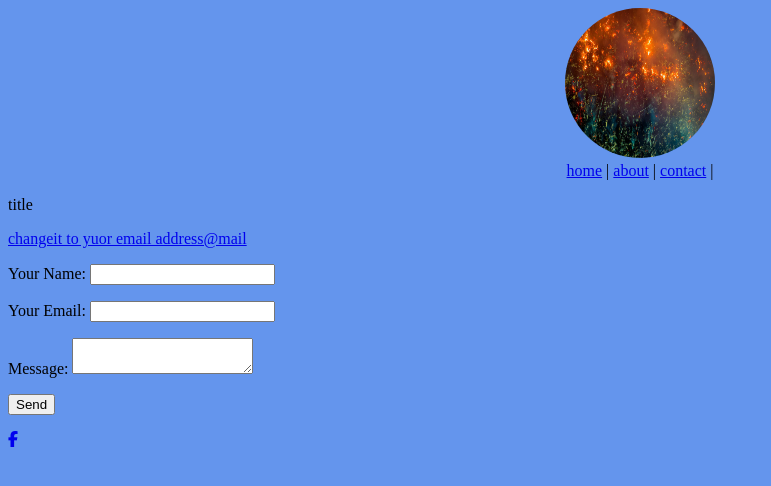
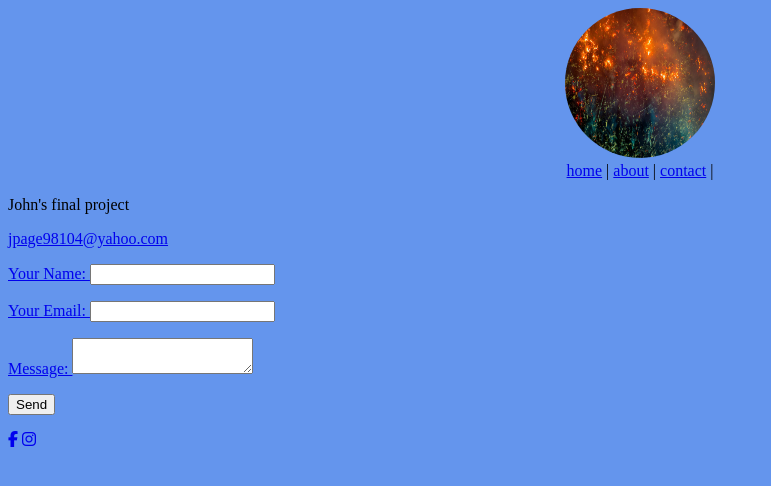
Before and after one commit to Victory-Code-Bootcamp/john-final-project, a plain HTML site: page contact.html in a window 1280 px wide. Shown: the whole page, without its empty margins (0-771 px from the left). Drawn offline with Linux system fonts and the light colour scheme.

Commit message:
Added ig logo, styled image on about page, added email

```diff
--- a/contact.html
+++ b/contact.html
@@ -19,9 +19,9 @@
     </header>
     <div>
         <!-- to do: contact form.  -->
-        <p>title</p>
+        <p>John's final project</p>
         <!-- todo: add email -->
-        <a href="mailto:change it to your email">changeit to yuor email address@mail</a>
+        <a href="mailto:jpage98104@yahoo.com">jpage98104@yahoo.com
         <form name="contact" method="POST" data-netlify="true">
             <p>
               <label>Your Name: <input type="text" name="name" /></label>
@@ -40,11 +40,10 @@
 
     </div>
     <footer>
-        <!-- social media icon: font awesome -->
 
-           <!-- to do: add facebook link -->
-            <a href="./about.html"> <i class="fa-brands fa-facebook-f"></i></a>
-           <!-- other icons -->
+            <a href="https://www.facebook.com/john.page.3538"> <i class="fa-brands fa-facebook-f"></i></a>
+            <a href="https://www.instagram.com/moverbmoved/"> <i class="fa-brands fa-instagram"></i></a>
+
 
     </footer>
 </body>
```
Also changed, not shown: about.html (+1 -1 lines).
